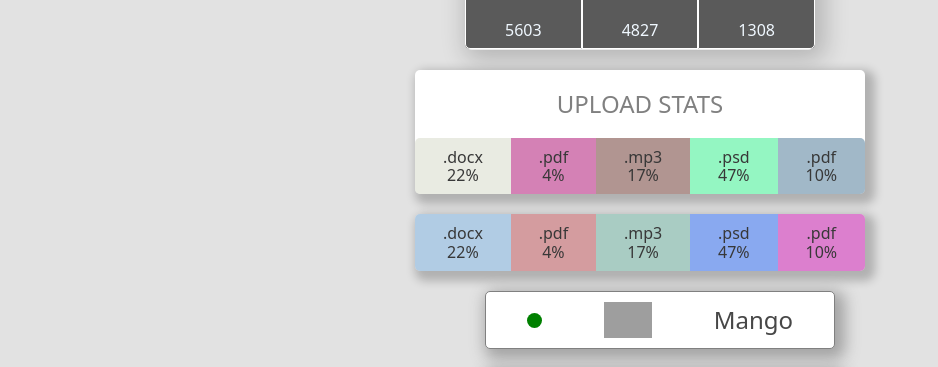
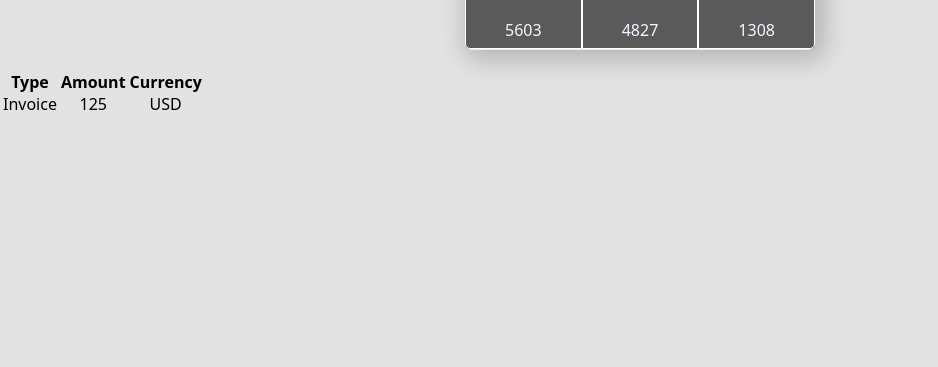
Before and after one commit to mitrofin/adaptation-hw, a React (Create React App) app: page / in a window 1280 px wide. Shown: the part 404-771 px from the top of the page, without its empty margins (0-938 px from the left). Built offline with nearby package versions, Linux system fonts and the light colour scheme; grey boxes are pictures that could not be loaded.

Commit message:
transaction innit

```diff
--- a/src/App.js
+++ b/src/App.js
@@ -4,6 +4,8 @@
 import data from './data-base/data.json';
 import FriendList from './components/FriendsList/FriendsList';
 import friends from './data-base/friends.json';
+import TransactionHistory from './components/Transactions/Transactions';
+import transactions from './data-base/transactions.json';
 
 function App() {
   return (
@@ -15,9 +17,10 @@
         avatar={user.avatar}
         stats={user.stats}
       />
-      <Statistics title="Upload stats" stats={data} />
+      {/* <Statistics title="Upload stats" stats={data} />
       <Statistics stats={data} />
-      <FriendList friends={friends} />,
+      <FriendList friends={friends} /> */}
+      <TransactionHistory items={transactions} />
     </>
   );
 }
--- /dev/null
+++ b/src/components/Transactions/Transactions.js
@@ -0,0 +1,37 @@
+import React from 'react';
+import PropTypes from 'prop-types';
+import s from './Transactions.module.css';
+
+export default function TransactionHistory({ items }) {
+  return (
+    <table className={s.transaction}>
+      <thead>
+        <tr>
+          <th>Type</th>
+          <th>Amount</th>
+          <th>Currency</th>
+        </tr>
+      </thead>
+
+      <tbody>
+        <tr>
+          <td>Invoice</td>
+          <td>125</td>
+          <td>USD</td>
+        </tr>
+      </tbody>
+    </table>
+  );
+}
+
+/* "id": "44dca67a-8e5a-4798-bf8e-b15efd4e1abd",
+"type": "invoice",
+"amount": "828.62",
+"currency": "UGX" */
+TransactionHistory.propTypes = {
+  friends: PropTypes.arrayOf(
+    PropTypes.shape({
+      id: PropTypes.number.isRequired,
+    }).isRequired,
+  ).isRequired,
+};
--- /dev/null
+++ b/src/data-base/transactions.json
@@ -0,0 +1,122 @@
+[
+  {
+    "id": "1e0700a2-5183-4291-85cc-2065a036a683",
+    "type": "invoice",
+    "amount": "964.82",
+    "currency": "LRD"
+  },
+  {
+    "id": "a30f821b-4d25-4ff0-abdd-e340b3f0dd2b",
+    "type": "payment",
+    "amount": "686.50",
+    "currency": "WST"
+  },
+  {
+    "id": "44dca67a-8e5a-4798-bf8e-b15efd4e1abd",
+    "type": "invoice",
+    "amount": "828.62",
+    "currency": "UGX"
+  },
+  {
+    "id": "ea8ed3dc-2b68-4a53-905a-53ecb0adef33",
+    "type": "withdrawal",
+    "amount": "527.80",
+    "currency": "ALL"
+  },
+  {
+    "id": "ea76146a-0b00-4b80-bc02-a8c822176712",
+    "type": "withdrawal",
+    "amount": "371.43",
+    "currency": "MUR"
+  },
+  {
+    "id": "63ca02f9-d637-46b5-9237-f3b24425e029",
+    "type": "payment",
+    "amount": "862.44",
+    "currency": "AUD"
+  },
+  {
+    "id": "ed0263e8-59a5-4bf1-87e0-2bb88e53dc34",
+    "type": "withdrawal",
+    "amount": "907.00",
+    "currency": "GEL"
+  },
+  {
+    "id": "6013bad0-750c-4691-8bc2-d8f2b43969c4",
+    "type": "withdrawal",
+    "amount": "352.52",
+    "currency": "UGX"
+  },
+  {
+    "id": "252c7be4-8b06-4fa7-8d42-61fb835b70d5",
+    "type": "payment",
+    "amount": "388.98",
+    "currency": "TOP"
+  },
+  {
+    "id": "4eaab41b-b967-40ac-82ed-85fc66f646f1",
+    "type": "deposit",
+    "amount": "103.10",
+    "currency": "BWP"
+  },
+  {
+    "id": "9648a350-8469-42d5-8bf3-18090de5fe67",
+    "type": "withdrawal",
+    "amount": "322.32",
+    "currency": "MRO"
+  },
+  {
+    "id": "9c5c25fb-1a95-4b2f-8d1f-4c4426d677cc",
+    "type": "invoice",
+    "amount": "14.79",
+    "currency": "PYG"
+  },
+  {
+    "id": "43ef232c-80e9-4d6f-b48a-b22405620de3",
+    "type": "payment",
+    "amount": "904.86",
+    "currency": "CHF"
+  },
+  {
+    "id": "5161682e-e620-4019-ab0a-24ceb10fbd20",
+    "type": "withdrawal",
+    "amount": "307.08",
+    "currency": "NOK"
+  },
+  {
+    "id": "7b119d71-42e6-4c42-a141-6818b07bb9ff",
+    "type": "invoice",
+    "amount": "275.07",
+    "currency": "AWG"
+  },
+  {
+    "id": "a4f65722-65c4-4c28-b1f4-b8ed988bb205",
+    "type": "deposit",
+    "amount": "213.10",
+    "currency": "STD"
+  },
+  {
+    "id": "c6e5784b-0ca3-48d6-86e5-b5128af5a523",
+    "type": "invoice",
+    "amount": "116.11",
+    "currency": "CUP CUC"
+  },
+  {
+    "id": "c9ebed6a-3a02-4b49-ac0d-0534b51f2bfd",
+    "type": "invoice",
+    "amount": "878.67",
+    "currency": "HKD"
+  },
+  {
+    "id": "a4a98b0e-b22c-438b-9f83-de2df52110c8",
+    "type": "invoice",
+    "amount": "725.03",
+    "currency": "UYU UYI"
+  },
+  {
+    "id": "b39bfa7a-0166-4c47-94d6-87d20590f746",
+    "type": "payment",
+    "amount": "405.45",
+    "currency": "MDL"
+  }
+]
```
Also changed, not shown: src/components/Transactions/Transactions.module.css (added).
